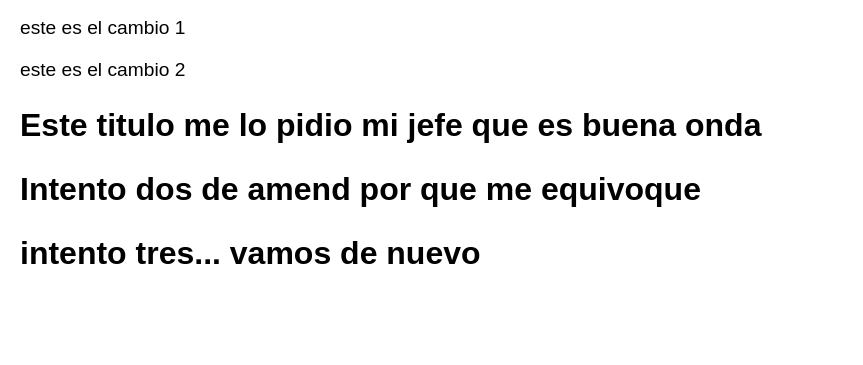
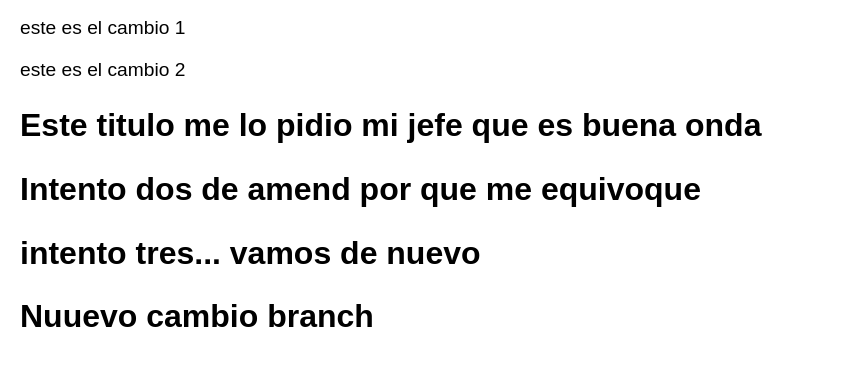
Before and after one commit to PeytonDenisse/Servidores, a plain HTML site: page index.html in a window 1280 px wide. Shown: the part 853-1218 px from the top of the page, without its empty margins (0-863 px from the left). Before the commit the page ends 1155 px from the top, so only its background shows below. Drawn offline with Linux system fonts and the light colour scheme.

Commit message:
otro cambio

```diff
--- a/index.html
+++ b/index.html
@@ -22,7 +22,7 @@
         <h2>Este titulo me lo pidio mi jefe que es buena onda</h2>
         <h2>Intento dos de amend por que me equivoque</h2>
         <h2>intento tres... vamos de nuevo </h2>
-
+        <h2>Nuuevo cambio branch</h2>
     </div>
 </body>
 </html>
```
